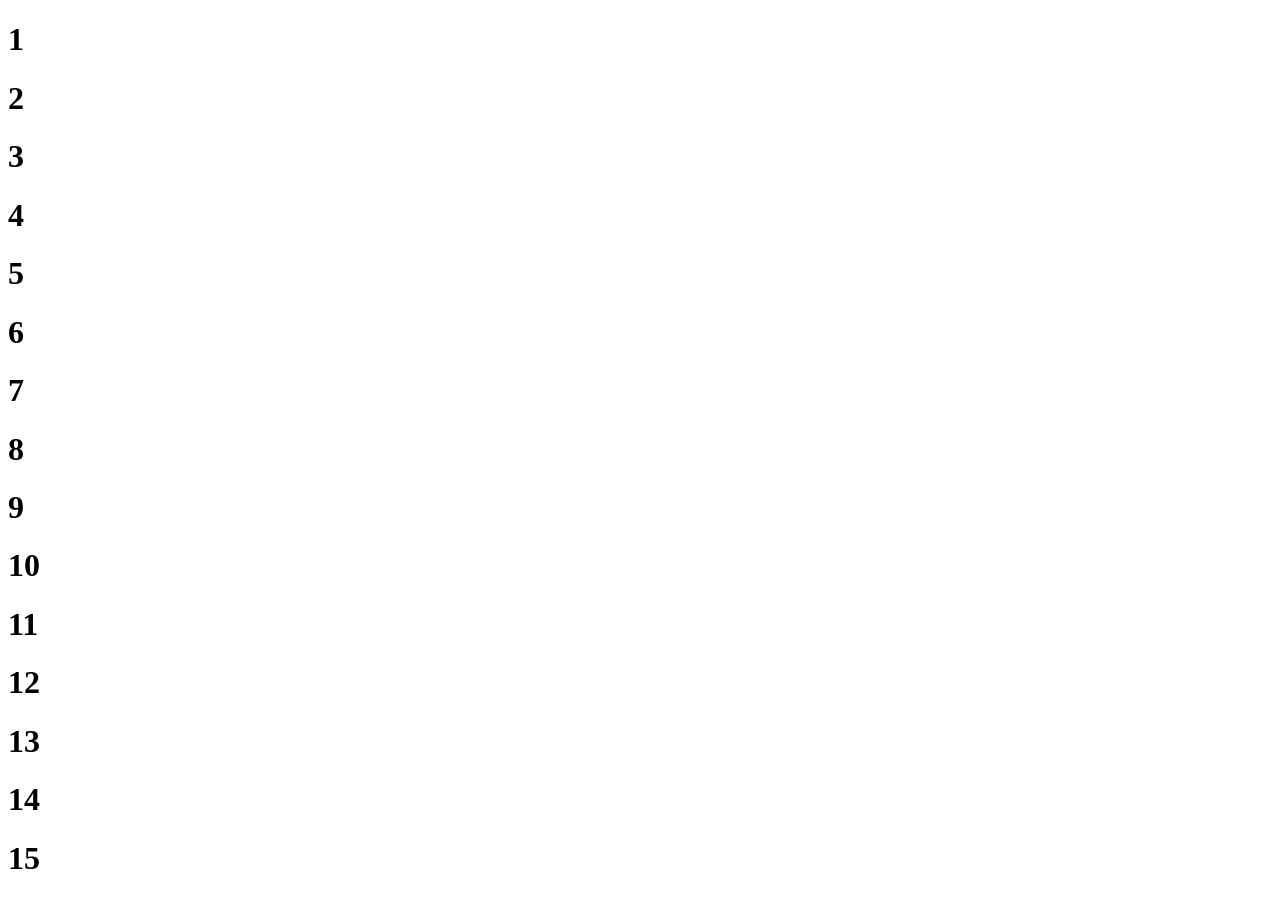
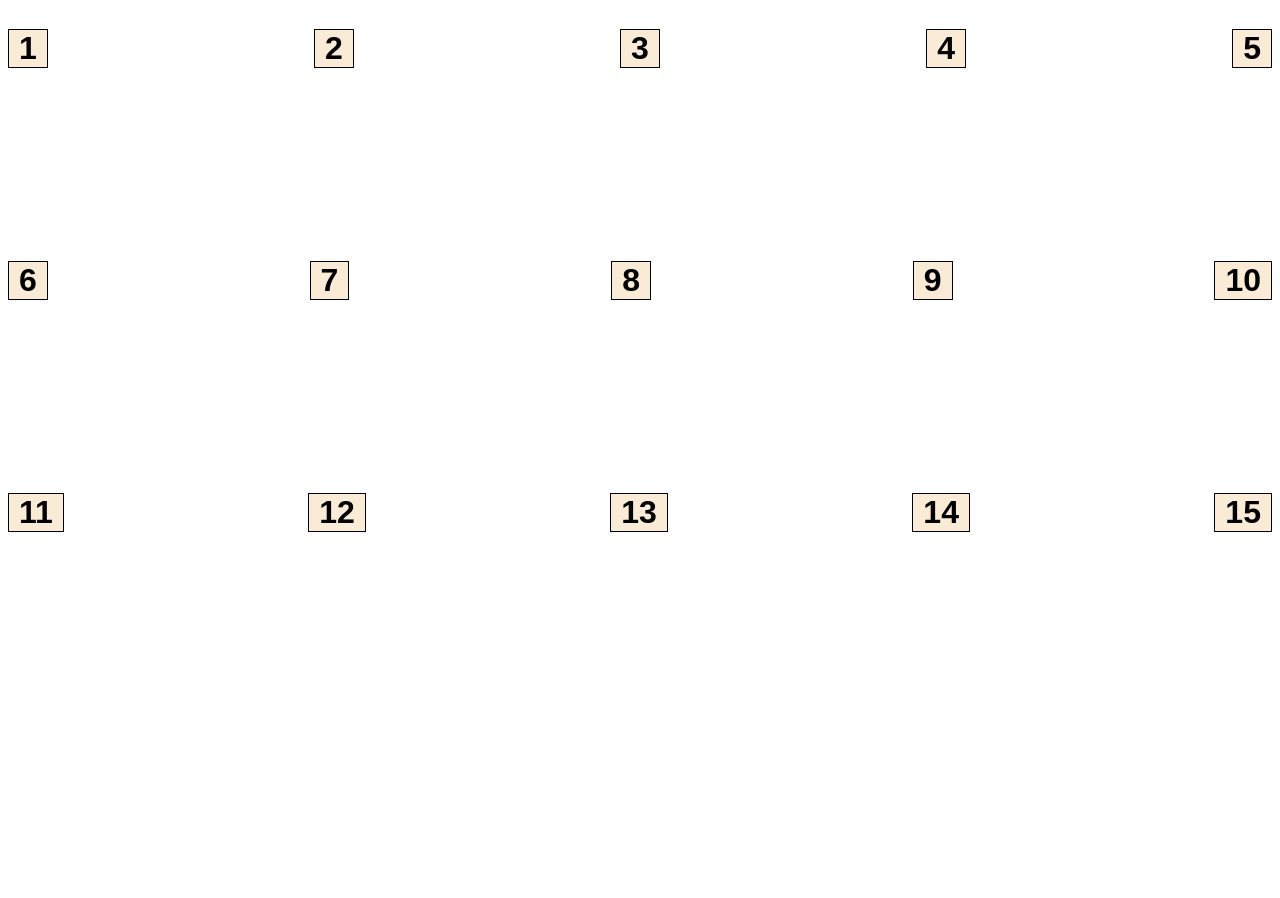
Before and after one commit to premsree-dev/leapstart, a plain HTML site: page index.html in a window 1280 px wide. After the commit the page ends 800 px from the top, so only its background shows below. Drawn offline with Linux system fonts and the light colour scheme.

Commit message:
Assignment1

```diff
--- a/index.html
+++ b/index.html
@@ -5,33 +5,40 @@
     <meta name="viewport" content="width=device-width, initial-scale=1.0">
     <title>Document</title>
     <style>
+        * {
+            font-family: Arial, Helvetica, sans-serif;
+        }
         .parent-div div{
             display: flex;
+            justify-content: space-between;
+            margin-bottom: 150px;
 
         }
 
         .parent-div div h1 {
-            color: red;
+            padding: 0px 10px 0px 10px;
+            border: 1px solid black;
+            background-color: antiquewhite;
         }
     </style>
 </head>
 <body>
-    <div>
-        <div class="parent-div">
+    <div class="parent-div">
+        <div class="child-div">
             <h1>1</h1>
             <h1>2</h1>
             <h1>3</h1>
             <h1>4</h1>
             <h1>5</h1>
         </div>
-        <div>
+        <div class="child-div">
             <h1>6</h1>
             <h1>7</h1>
             <h1>8</h1>
             <h1>9</h1>
             <h1>10</h1>
         </div>
-        <div>
+        <div class="child-div">
             <h1>11</h1>
             <h1>12</h1>
             <h1>13</h1>
```
Also changed, not shown: css.html (+2 -2 lines).
